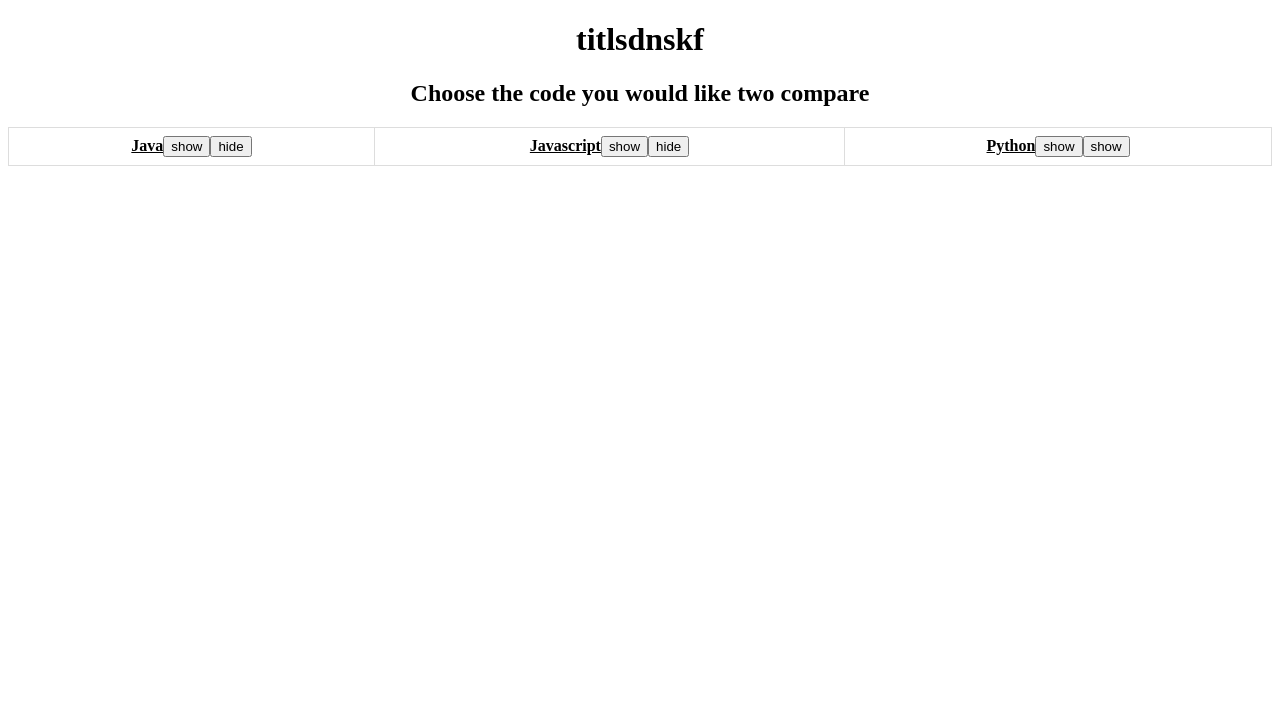
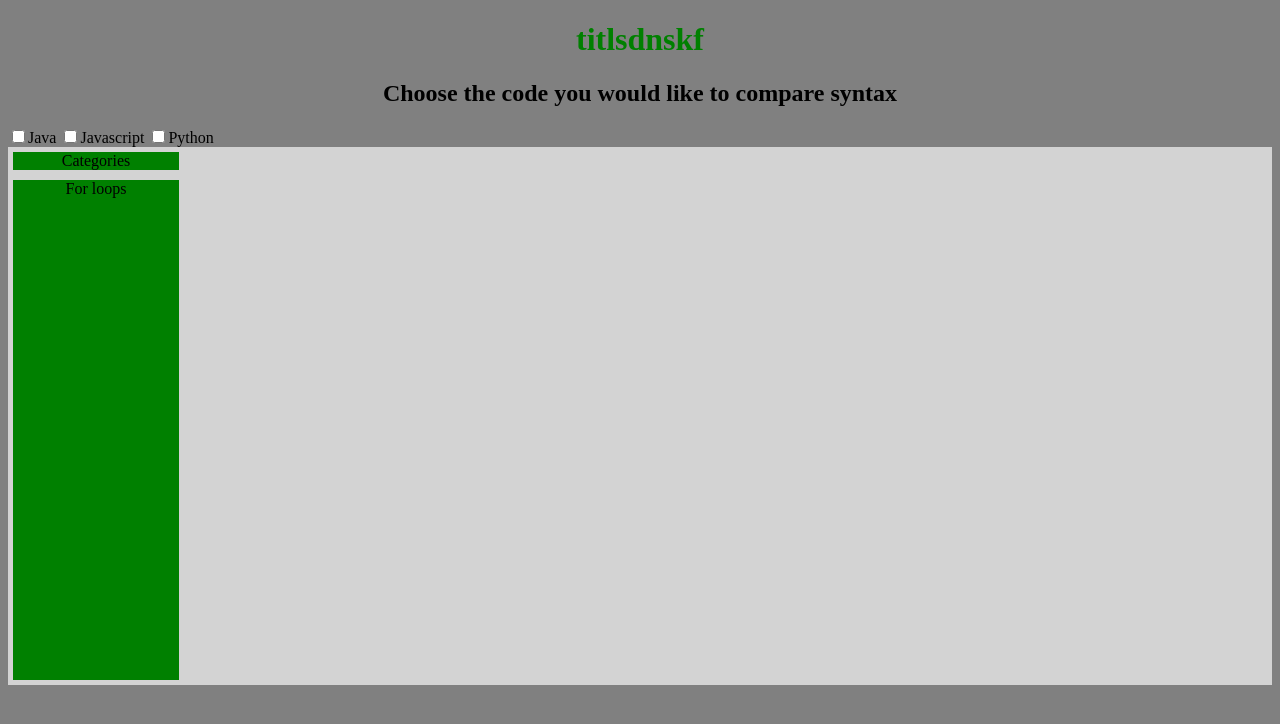
Before and after one commit to ghtie/code-comparer, a Python web app: template templates/index.html in a window 1280 px wide. Shown: the top 724 px of the page. Run offline with Jinja, Linux system fonts and the light colour scheme; the template is opened without the code that fills it, so the values that code supplies are empty; some libraries are stand-ins or nearby versions.

Commit message:
work index

```diff
--- a/static/index.css
+++ b/static/index.css
@@ -1,9 +1,87 @@
-th{
-  border: 1px solid #dddddd;
- padding: 8px;
+
+h1{
+  color: green;
 }
-table{
-  border-collapse: collapse;
-  width:100%;
-  text-align: center;
+body {
+  background-color: grey;
 }
+.flex-container {
+    display: -webkit-flex;
+    display: flex;
+    width: 100%;
+    height: 100%;
+    background-color: lightgrey;
+}
+
+.flex-item {
+    background-color: green;
+    width: 166px;
+    height: 100%;
+    margin: 5px;
+}
+.flex-item1 {
+    background-color: green;
+    width: 166px;
+    height:500px;
+    margin: 5px;
+}
+div.flex-item2 {
+    display:none;
+}
+div.flex-item3 {
+    display:none;
+  }
+  div.flex-item4 {
+      display:none;
+    }
+    div.flex-item5 {
+        display:none;
+      }
+      div.flex-item6 {
+          display:none;
+        }
+        div.flex-item7 {
+            display:none;
+          }
+    .flex-item1 {
+        background-color: green;
+        width: 166px;
+        height:500px;
+        margin: 5px;
+    }
+.flex-item2 {
+    background-color: green;
+    width: 166px;
+    height:500px;
+    margin: 5px;
+}
+.flex-item3 {
+    background-color: green;
+    width: 166px;
+    height:500px;
+    margin: 5px;
+}
+.flex-item4 {
+    background-color: green;
+    width: 166px;
+    height:500px;
+    margin: 5px;
+}
+.flex-item5 {
+    background-color: green;
+    width: 166px;
+    height:100%;
+    margin: 5px;
+}
+.flex-item6 {
+    background-color: green;
+    width: 166px;
+    height:100%;
+    margin: 5px;
+}
+.flex-item7 {
+    background-color: green;
+    width: 166px;
+    height:100%;
+    margin: 5px;
+}
--- a/static/index.js
+++ b/static/index.js
@@ -0,0 +1,18 @@
+$(document).ready(function() {
+    $("#check_button").click(function() {
+      $('div.flex-item2, div.flex-item5 ').toggle();
+    });
+
+});
+$(document).ready(function() {
+    $("#check_button2").click(function() {
+      $('div.flex-item3, div.flex-item6').toggle();
+    });
+
+});
+$(document).ready(function() {
+    $("#check_button3").click(function() {
+      $('div.flex-item4, div.flex-item7').toggle();
+    });
+
+});
--- a/templates/index.html
+++ b/templates/index.html
@@ -9,12 +9,24 @@
 
 <body>
 <h1 style='text-align:center'>titlsdnskf</h1>
-<h2 style="text-align:center">Choose the code you would like two compare</h2>
-<table style='width:100%'>
-  <tr>
-    <th style='text-decoration:underline'>Java<input type='button' id='submit_button' value='show'/></div><input type='button' id='submit_button' value='hide'/></div></th>
-    <th style='text-decoration:underline'>Javascript<input type='button' id='submit_button' value='show'/></div><input type='button' id='submit_button' value='hide'/></div></th>
-    <th style='text-decoration:underline'>Python<input type='button' id='submit_button' value='show'/></div><input type='button' id='submit_button' value='show'/></div></th>
+<h2 style="text-align:center">Choose the code you would like to compare syntax</h2>
+<input type='checkbox' id='check_button' value='show'>Java
+<input type='checkbox' id='check_button2' value='show'>Javascript
+<input type='checkbox' id='check_button3' value='show'>Python
+<div class="flex-container">
+  <div class="flex-item" style='text-align:center'>Categories</div>
+  <div class="flex-item5" style='text-align:center' >Java</div>
+  <div class="flex-item6" style='text-align:center' >Javascript</div>
+  <div class="flex-item7" style='text-align:center' >Python</div>
+</div>
+<div class="flex-container">
+  <div class="flex-item1" style='text-align:center'>For loops</div>
+  <div class="flex-item2" style='text-align:center'>for(initialization; Boolean_expression; update) {
+   // Statements
+}</div>
+  <div class="flex-item3" style='text-align:center'></div>
+  <div class="flex-item4" style='text-align:center'></div>
+</div>
 </body>
 
 
```
Also changed, not shown: 2 other files.
